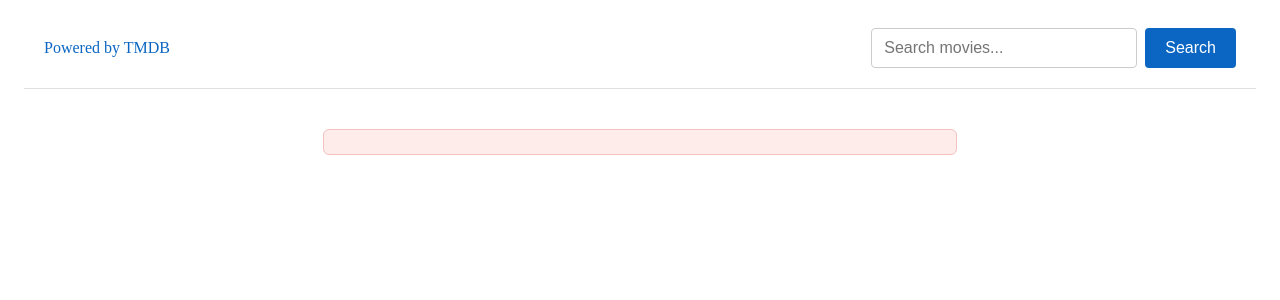
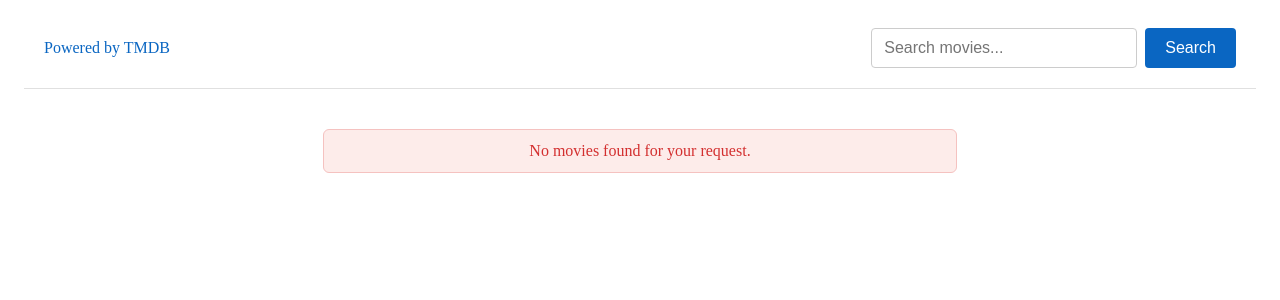
Before and after one commit to Artemosypchuk/03-react-movies, a React (Vite) app: page / in a window 1280 px wide. Both pictures are taken after typing "Sample" into the empty fields and a click on the button "Search". Shown: the top 300 px of the page. Built offline with nearby package versions, Linux system fonts and the light colour scheme; no server answers.

Commit message:
fix error massage

```diff
--- a/src/components/ErrorMessage/ErrorMessage.tsx
+++ b/src/components/ErrorMessage/ErrorMessage.tsx
@@ -1,5 +1,5 @@
 import css from "./ErrorMessage.module.css";
 
 export default function ErrorMessage() {
-  return <p className={css.text}></p>;
+  return <p className={css.text}>No movies found for your request.</p>;
 }
```
